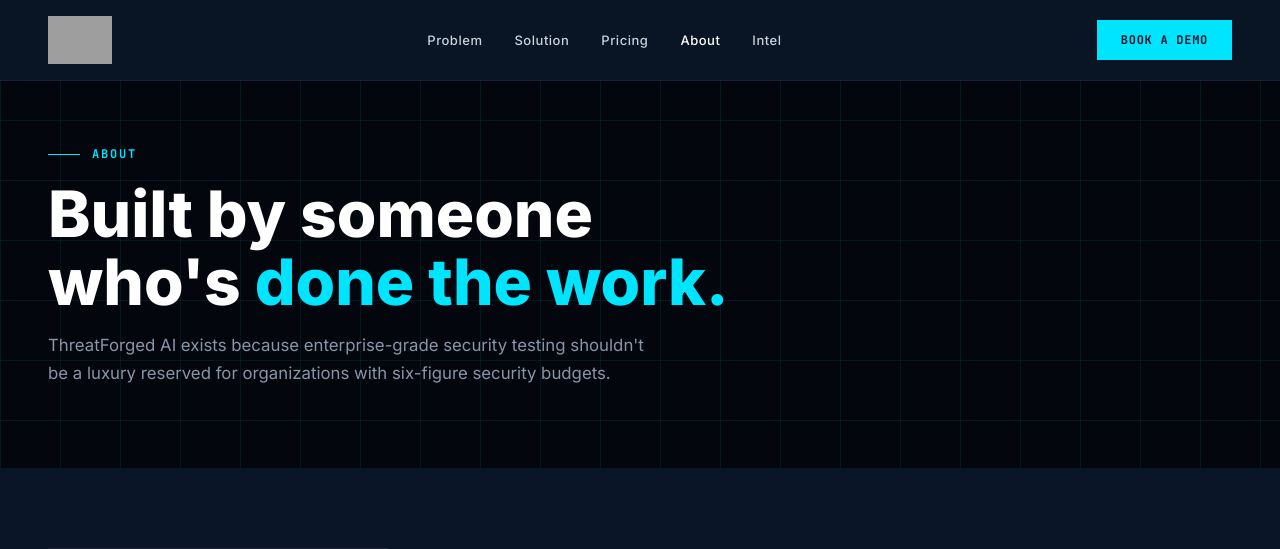
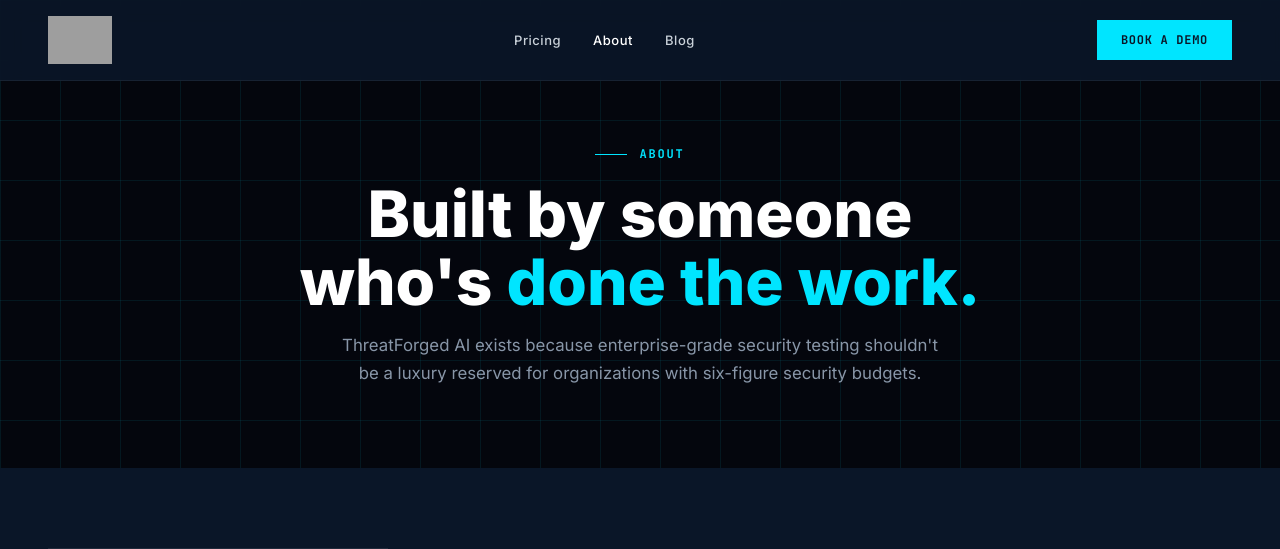
Before and after one commit to RKucher1/ThreatForgedAI-Website, a web app: file about.html in a window 1280 px wide. Shown: the top 549 px of the page. Run offline with its HTML, style and script files only (its server is not run), Linux system fonts and the light colour scheme; grey boxes are pictures that could not be loaded.

Commit message:
Update navbar, center CTAs and blog post headers
Navbar:
- Remove granular Problem/Solution links from top nav on all pages
- Rename "Intel" to "Blog" across desktop nav and mobile menu
- Nav now reads: Pricing | About | Blog [Book a Demo]

Section header centering (index.html):
- Center .section-label, .section-title, .section-sub with text-align and margin auto
- Center .problem-header block
- Override centering for about-content and blog-header (multi-column layouts stay left)

Page header centering (about.html, pricing.html):
- Add text-align: center to .page-header
- Add justify-content: center to .page-tag (keeps decorative line inline)
- Add margin: auto to .page-header p for max-width centering

Ghost theme fixes (screen.css, post.hbs):
- Add text-align: center and margin auto to .page-header and .page-header p
- Add justify-content: center to .page-tag
- Add margin: 0 auto to .post-hero-inner so post titles align with content below
- Wrap post.hbs hero content in .post-hero-inner div

https://claude.ai/code/session_01HkjzaQH8du8wkG3ofJZrwE

```diff
--- a/about.html
+++ b/about.html
@@ -45,13 +45,13 @@
   .nav-cta:hover { opacity: 0.85; }
 
   /* PAGE HEADER */
-  .page-header { padding: 9rem 3rem 5rem; background: var(--navy-dark); position: relative; overflow: hidden; }
+  .page-header { padding: 9rem 3rem 5rem; background: var(--navy-dark); position: relative; overflow: hidden; text-align: center; }
   .page-header-grid { position: absolute; inset: 0; background-image: linear-gradient(var(--grid) 1px, transparent 1px), linear-gradient(90deg, var(--grid) 1px, transparent 1px); background-size: 60px 60px; pointer-events: none; }
-  .page-tag { font-family: var(--mono); font-size: 12px; font-weight: 700; color: var(--cyan); letter-spacing: 0.15em; text-transform: uppercase; margin-bottom: 1rem; display: flex; align-items: center; gap: 0.75rem; position: relative; }
+  .page-tag { font-family: var(--mono); font-size: 12px; font-weight: 700; color: var(--cyan); letter-spacing: 0.15em; text-transform: uppercase; margin-bottom: 1rem; display: flex; align-items: center; justify-content: center; gap: 0.75rem; position: relative; }
   .page-tag::before { content: ''; display: block; width: 2rem; height: 1px; background: var(--cyan); }
   .page-header h1 { font-size: clamp(2.5rem, 5vw, 4rem); font-weight: 800; color: #fff; line-height: 1.05; margin-bottom: 1rem; position: relative; }
   .page-header h1 span { color: var(--cyan); }
-  .page-header p { color: var(--muted); max-width: 600px; font-size: 1.05rem; position: relative; }
+  .page-header p { color: var(--muted); max-width: 600px; font-size: 1.05rem; position: relative; margin-left: auto; margin-right: auto; }
 
   /* SHARED */
   section { padding: 5rem 3rem; }
@@ -174,11 +174,9 @@
 <nav>
   <a href="index.html" class="nav-logo"><img src="threatforged-svg.svg" alt="ThreatForged AI"></a>
   <ul class="nav-links">
-    <li><a href="index.html#problem">Problem</a></li>
-    <li><a href="index.html#solution">Solution</a></li>
     <li><a href="pricing.html">Pricing</a></li>
     <li><a href="about.html" class="active">About</a></li>
-    <li><a href="https://blog.threatforged.ai">Intel</a></li>
+    <li><a href="https://blog.threatforged.ai">Blog</a></li>
   </ul>
   <a href="index.html#contact" class="nav-cta">Book a Demo</a>
   <button class="hamburger" id="hamburger" onclick="toggleMenu()">
@@ -186,11 +184,9 @@
   </button>
 </nav>
 <div class="mobile-menu" id="mobile-menu">
-  <a href="index.html#problem" onclick="closeMenu()">Problem</a>
-  <a href="index.html#solution" onclick="closeMenu()">Solution</a>
   <a href="pricing.html" onclick="closeMenu()">Pricing</a>
   <a href="about.html" onclick="closeMenu()" class="active">About</a>
-  <a href="https://blog.threatforged.ai" onclick="closeMenu()">Intel</a>
+  <a href="https://blog.threatforged.ai" onclick="closeMenu()">Blog</a>
   <a href="index.html#contact" onclick="closeMenu()" class="mobile-cta">Book a Demo</a>
 </div>
 
--- a/threatforged-ghost-theme/post.hbs
+++ b/threatforged-ghost-theme/post.hbs
@@ -2,6 +2,7 @@
 
 {{#post}}
 <div class="post-hero">
+  <div class="post-hero-inner">
     <div class="post-meta">
       {{#primary_tag}}
         <a href="{{url}}" class="post-cat">{{name}}</a>
@@ -13,6 +14,7 @@
     {{#if custom_excerpt}}
       <p class="post-excerpt-large">{{custom_excerpt}}</p>
     {{/if}}
+  </div>
 </div>
 
 <div class="post-content-wrap">
```
Also changed, not shown: index.html (+9 -8 lines), pricing.html (+5 -9 lines), privacy.html (+2 -6 lines), terms.html (+2 -6 lines), threatforged-ghost-theme/assets/css/screen.css (+4 -3 lines). Lines whose indentation alone changed are shown as unchanged.
